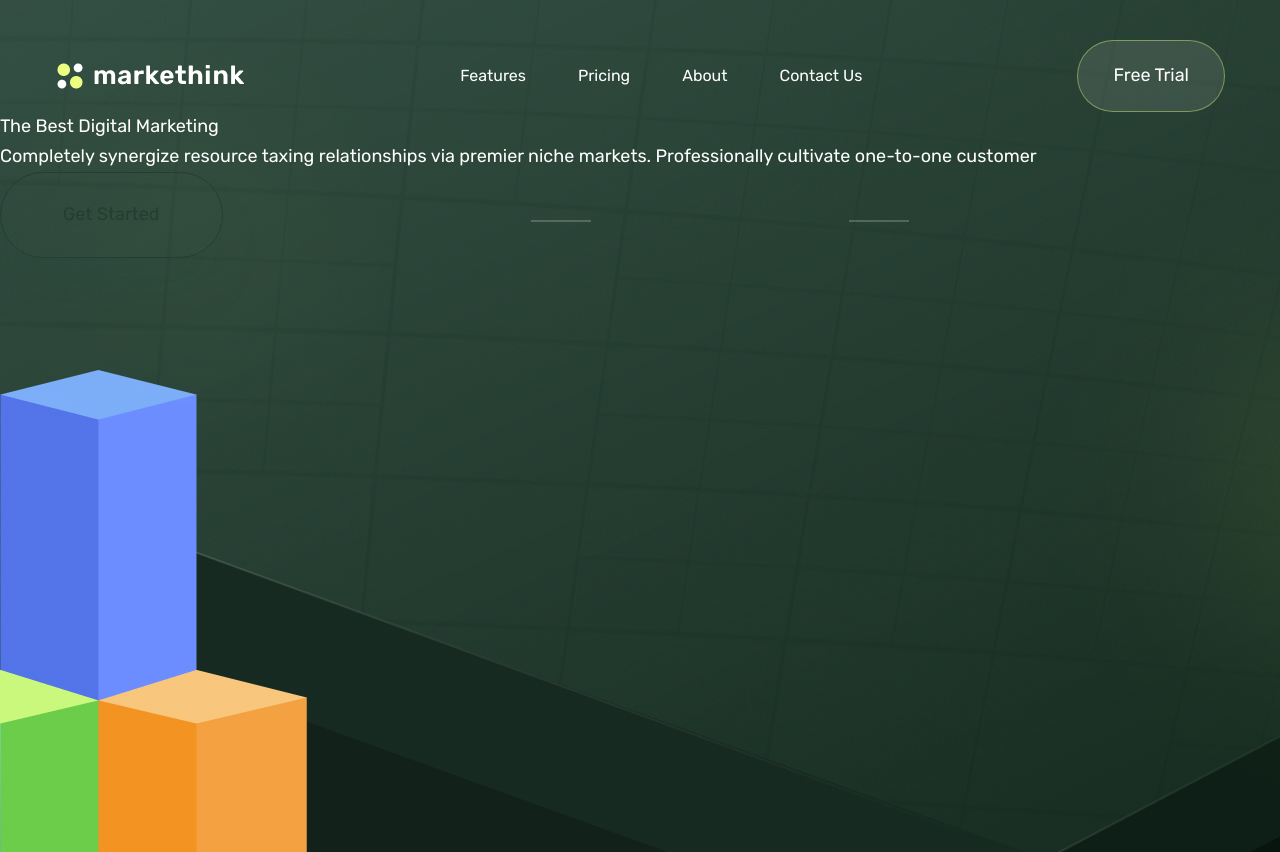
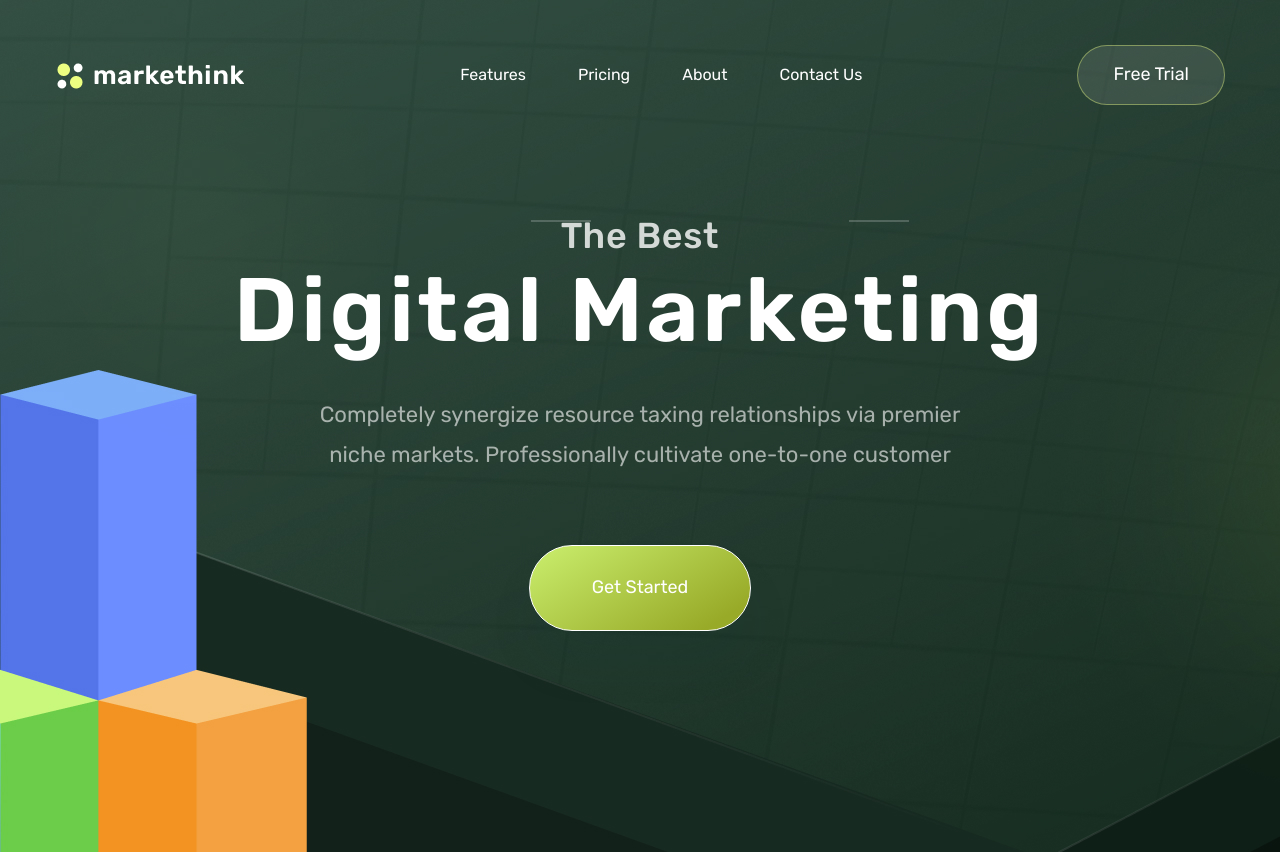
Before and after one commit to VaheGinosyan/Digital-Marketing, a plain HTML site: page index.html in a window 1280 px wide. Drawn offline with Linux system fonts and the light colour scheme.

Commit message:
Finished header

```diff
--- a/styles/layout/_header.scss
+++ b/styles/layout/_header.scss
@@ -13,6 +13,7 @@
         margin: 0 auto;
         padding-top: crem(40px);
         max-width: 1170px;
+        margin-bottom: crem(105px);
     }
 
 
@@ -31,7 +32,36 @@
     }
 
     &__btn {
-        line-height: 1.875;
+        line-height: 1.1875;
     }
 
+    &__main {
+        text-align: center;
+    }
+
+    &__title {
+        margin-bottom: crem(30px);
+    }
+
+    &__1st-line {
+        @extend %h3;
+        display: block;
+        opacity: 0.8
+    }
+
+    &__2nd-line {
+        @extend %h1;
+    }
+
+    &__text {
+        @extend %h4;
+        margin: 0 auto;
+        width: crem(686px);
+        margin-bottom: crem(70px);
+        opacity: 0.6;
+    }
+
+    &__btn-main {
+        margin: 0 auto;
+    }
 }
```
Also changed, not shown: styles/style.css, 1 other file.
